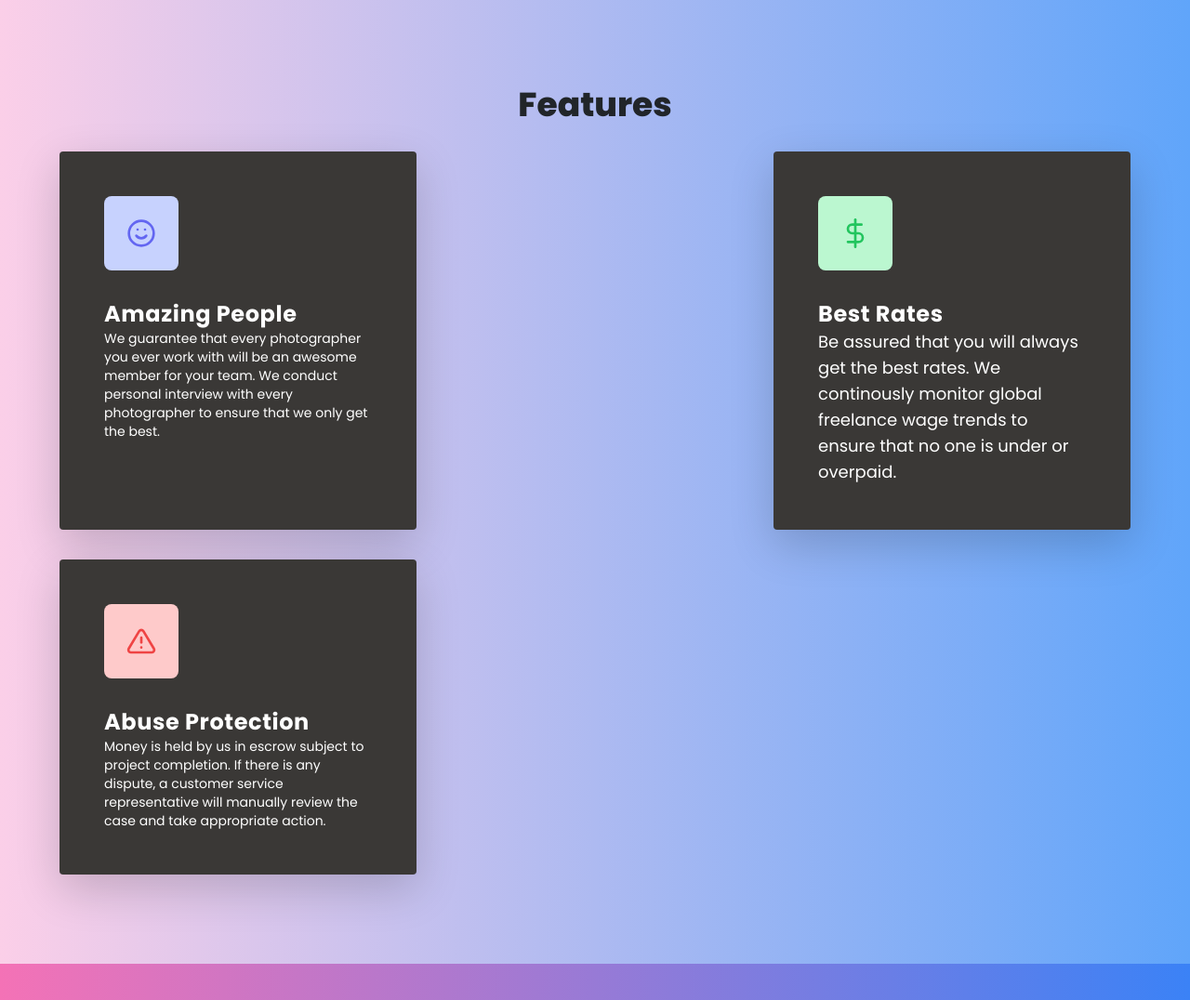
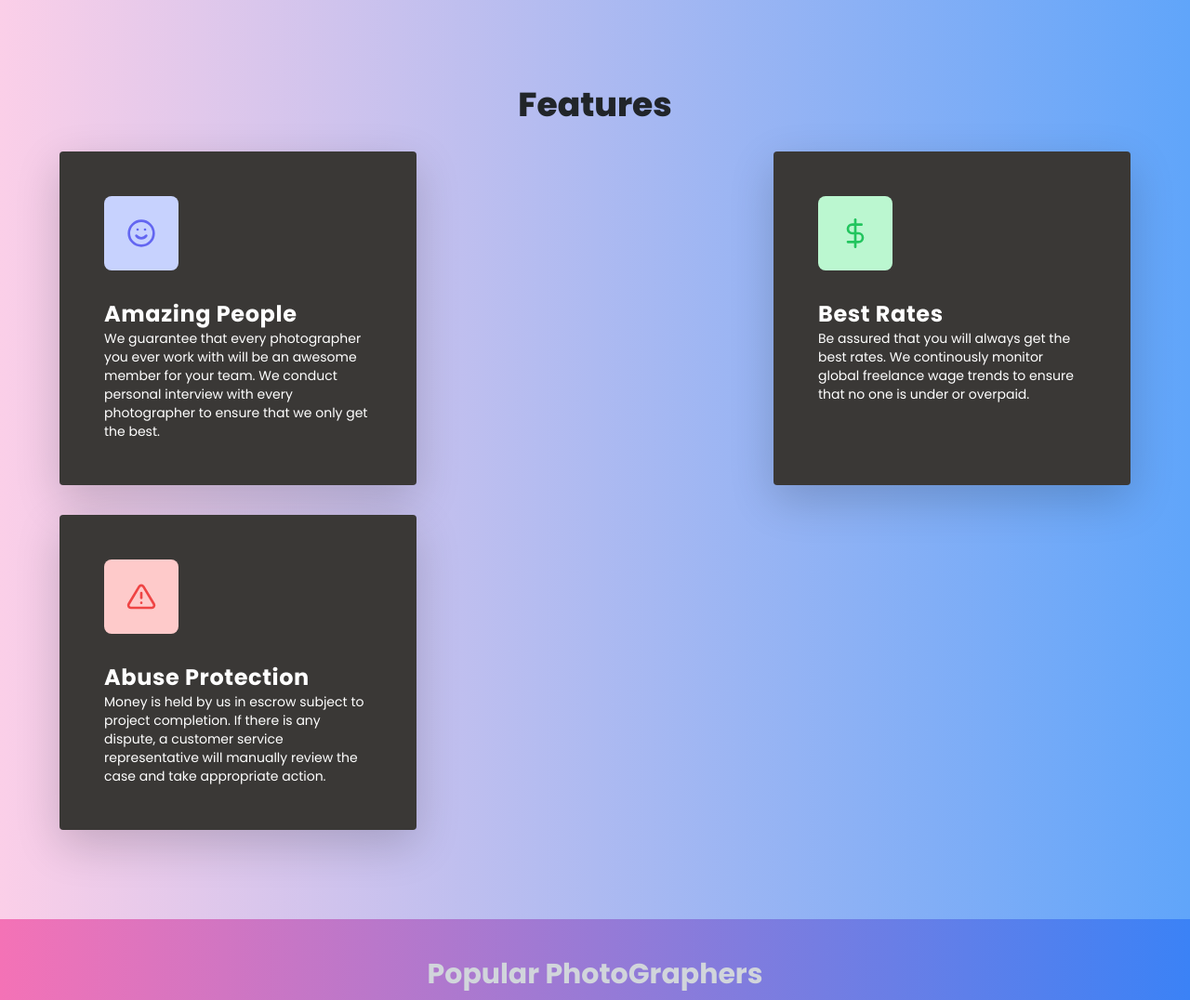
Before and after one commit to akj1608/Bicaption, a Django app: page / in a window 1280 px wide. Shown: the part 864-1940 px from the top of the page at 93% size. Run offline with Django 4.2, Linux system fonts and the light colour scheme; data comes from the database, SQL or seed files in the repository; parts of the project's set-up code (start-up, migrations or seed data) failed here and were passed over; some libraries are stand-ins or nearby versions.

Commit message:
Resolved

```diff
--- a/templates/landing.html
+++ b/templates/landing.html
@@ -507,7 +507,7 @@
           <div class="text-white mt-4 font-bold text-2xl tracking-wide">
             Best Rates
           </div>
-          <div class="text-white text-lg">
+          <div class="text-white text-sm">
             Be assured that you will always get the best rates. We continously monitor global freelance wage trends to
             ensure
             that no one is under or overpaid.
```
